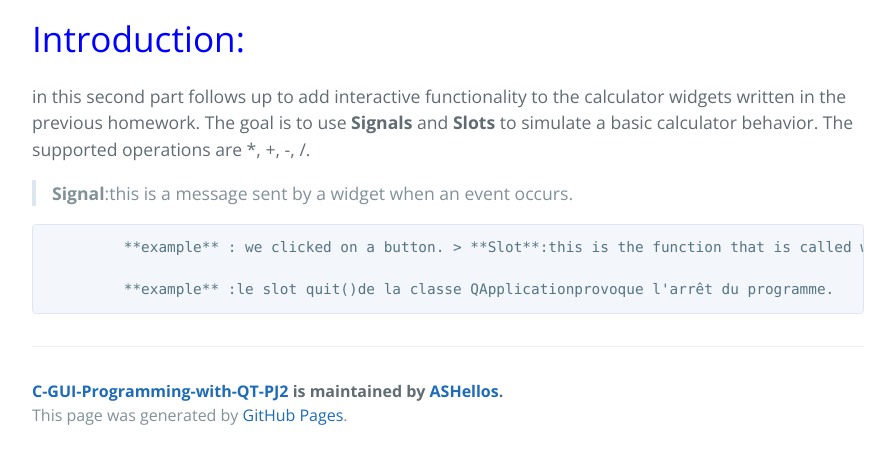
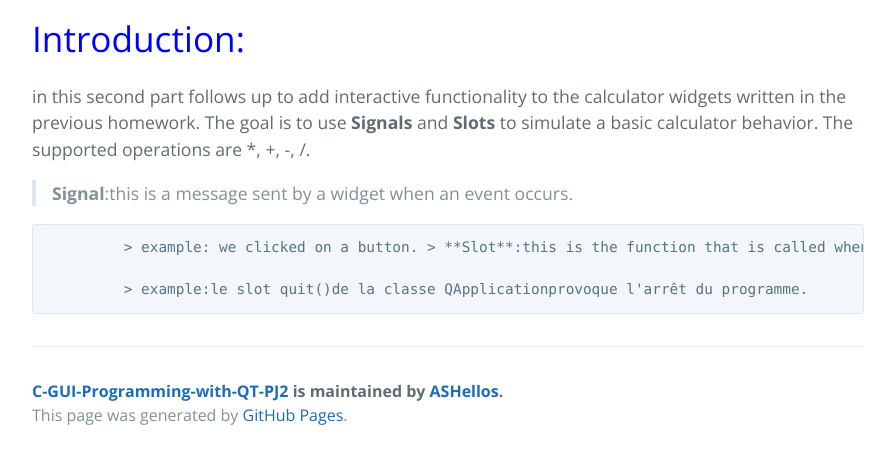
Before and after one commit to ASHellos/C-GUI-Programming-with-QT-PJ2, a Jekyll site: the page built from another-page.md, in a window 1280 px wide. Shown: the part 811-1270 px from the top of the page, without its empty margins (192-1087 px from the left). Built offline with Jekyll 4.4.1, drawn with Linux system fonts in a browser that asks for light colours; our own code applies the rules of GitHub Pages for plain Markdown files.

```diff
--- a/another-page.md
+++ b/another-page.md
@@ -9,7 +9,7 @@
 
 > **Signal**:this is a message sent by a widget when an event occurs.
 
-             **example** : we clicked on a button.
+             > example: we clicked on a button.
 > **Slot**:this is the function that is called when an event has occurred. It is said that the signal calls the slot. Concretely, a slot is a method of a class.
 
-             **example** :le slot quit()de la classe QApplicationprovoque l'arrêt du programme.
+             > example:le slot quit()de la classe QApplicationprovoque l'arrêt du programme.
```
